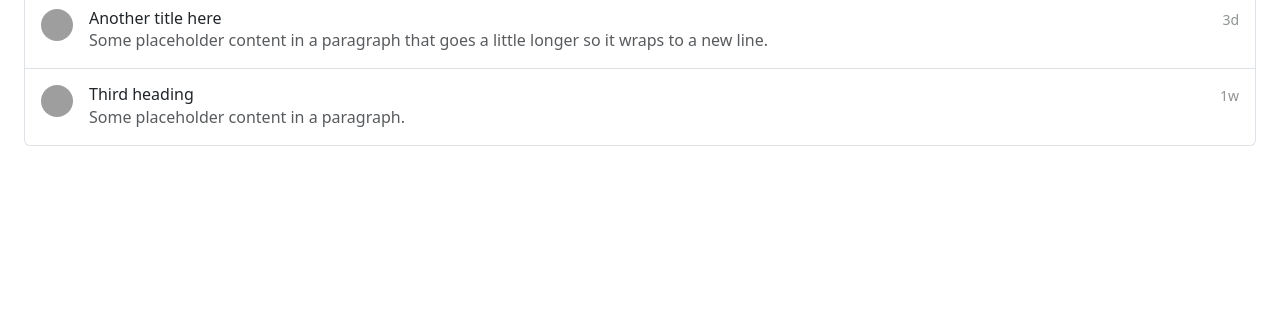
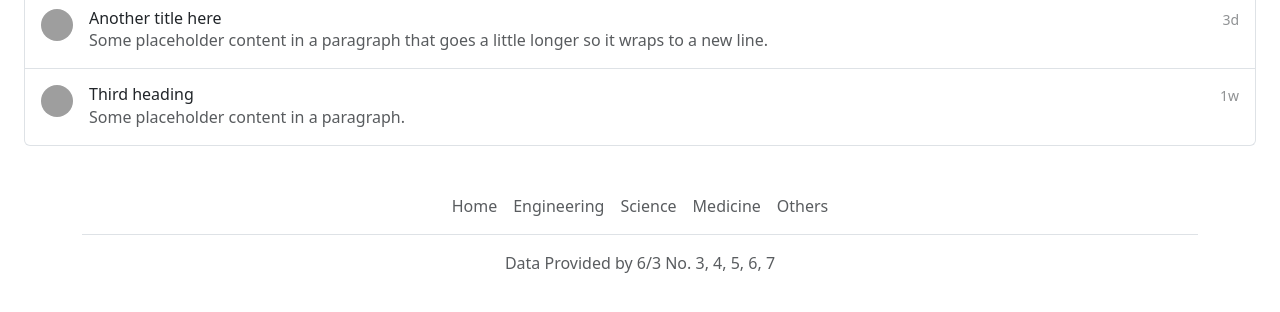
Before and after one commit to OmegaWiz/nekstep, a Flask app: page /medicine in a window 1280 px wide. Shown: the part 213-525 px from the top of the page. Run offline with Flask 2, Linux system fonts and the light colour scheme; grey boxes are pictures that could not be loaded.

Commit message:
added footer demo

```diff
--- a/templates/medicine.html
+++ b/templates/medicine.html
@@ -47,4 +47,17 @@
     </a>
 </div>
 
+<div class="container">
+    <footer class="py-3 my-4">
+      <ul class="nav justify-content-center border-bottom pb-2 mb-3">
+        <li class="nav-item"><a href="/" class="nav-link px-2 text-muted">Home</a></li>
+        <li class="nav-item"><a href="/engineering" class="nav-link px-2 text-muted">Engineering</a></li>
+        <li class="nav-item"><a href="/science" class="nav-link px-2 text-muted">Science</a></li>
+        <li class="nav-item"><a href="/medicine" class="nav-link px-2 text-muted">Medicine</a></li>
+        <li class="nav-item"><a href="/others" class="nav-link px-2 text-muted">Others</a></li>
+      </ul>
+      <p class="text-center text-muted">Data Provided by 6/3 No. 3, 4, 5, 6, 7</p>
+    </footer>
+</div>
+
 {% endblock %}
```
